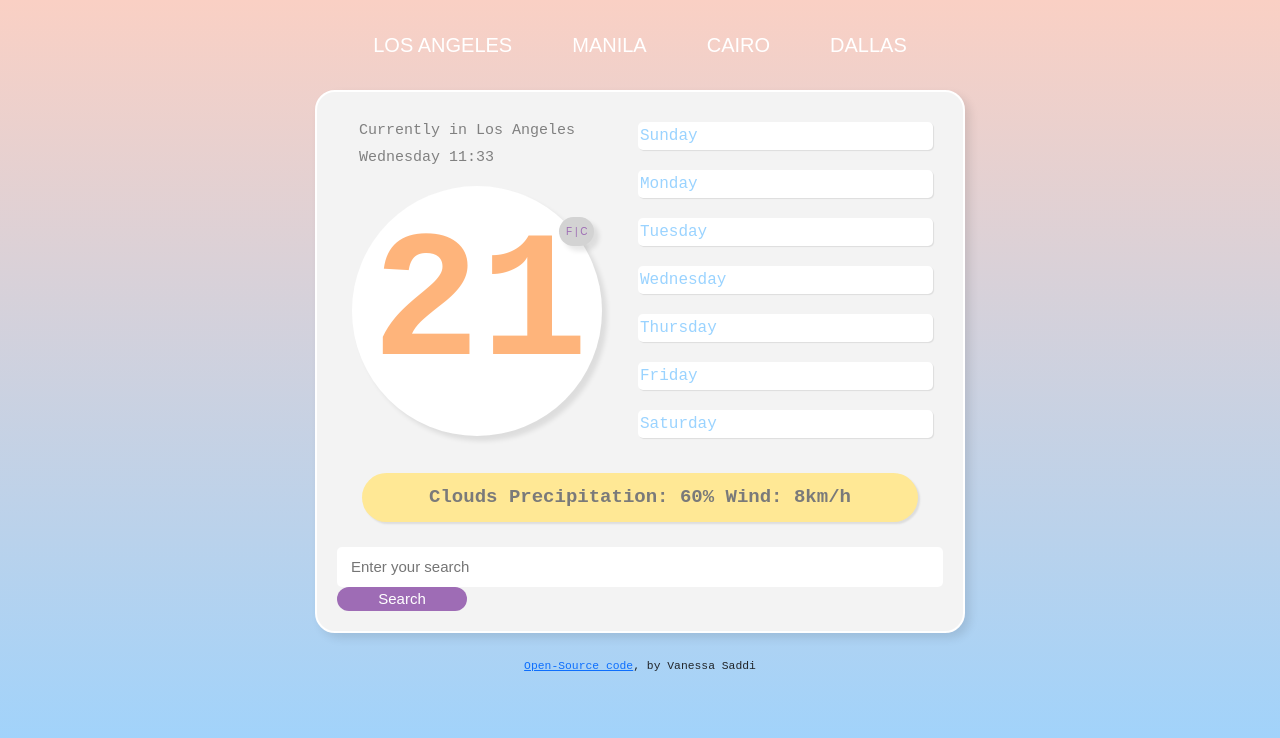
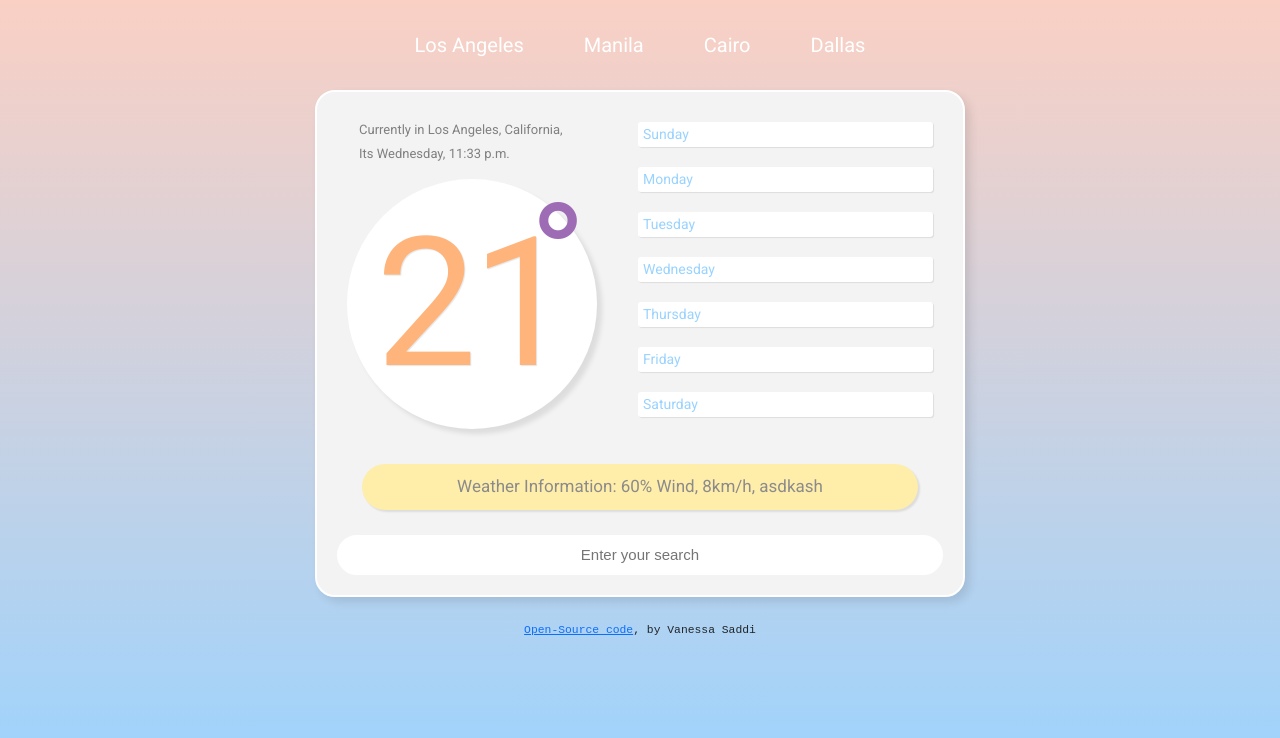
Before and after one commit to nessasaddi/Githubhosting-homework2, a plain HTML site: page index2.html in a window 1280 px wide. Drawn offline with nearby package versions, Linux system fonts and the light colour scheme.

Commit message:
BASE DONE
work from here..

```diff
--- a/index2.html
+++ b/index2.html
@@ -9,6 +9,7 @@
         integrity="sha384-9ndCyUaIbzAi2FUVXJi0CjmCapSmO7SnpJef0486qhLnuZ2cdeRhO02iuK6FUUVM" crossorigin="anonymous" />
     <link rel="stylesheet" type="text/css" href="styles2.css" />
     <script src="https://unpkg.com/axios/dist/axios.min.js"></script>
+    <link rel="stylesheet" href="https://fonts.googleapis.com/css2?family=Roboto:wght@400;700&display=swap">
 </head>
 
 <body>
@@ -34,11 +35,11 @@
         <div class="container">
                     <div class="row">
                         <div class="location">
-                            <h2>Currently in Los Angeles</h2>
+                            <h2>Currently in Los Angeles, California,</h2>
                         </div>
 
                         <div class="datetime">
-                            <h2>Wednesday 11:33</h2>
+                            <h2>Its Wednesday, 11:33 p.m.</h2>
                         </div>
 
                     <div class="temp">
@@ -46,7 +47,7 @@
                     </div>
 
                     <div class="oneclick">
-                        <button class="button">F | C</button>
+                      °
                       </div>
                 </div>
 
@@ -90,13 +91,12 @@
             </div>
 
         <div class="information">
-            Clouds Precipitation: 60% Wind: 8km/h
+            Weather Information: 60% Wind, 8km/h, asdkash
         </div>
 
         <div class="search">
             <div class="search-container">
                 <input type="text" class="searchbar" placeholder="Enter your search">
-                <button type="button" class="searchbutton">Search</button>
             </div>
     </div>
 </div>
@@ -108,7 +108,7 @@
         </small>
     </div>
 
-
+    <script src="script.js"></script>
 </body>
 
 </html>
--- a/styles2.css
+++ b/styles2.css
@@ -23,29 +23,55 @@ body {
 
 h1 {
     font-size: 180px;
-    font-family: ;
-    font-weight: bold;
+    font-weight: thin;
     color: #feb47b;
     line-height: 200px;
-    font-family: 'Courier New', Courier, monospace;
+    font-family: 'Roboto', sans-serif;
+    letter-spacing: -5px;
+    text-shadow: 1px 1px 1px rgba(0, 0, 0, 0.1);
 }
 
 h2 {
-    font-size: 15px;
-    font-family: 'Courier New', Courier, monospace;
+    font-size: 13px;
+    font-family: 'Roboto', sans-serif;
     color: grey;
 }
+
+.temp {
+    background-color: white;
+    border-radius: 200px;
+    text-align: center;
+    padding: 25px;
+    margin-top: 10px;
+    box-shadow: 5px 5px 5px rgba(0, 0, 0, 0.095);
+    height: 250px;
+    width: 250px;
+    display: absolute;
+    margin-left: 0px;
+  }
+
+  .oneclick {
+    display: absolute;
+    font-weight: bold;
+    margin-left: 175px;
+    margin-top: -275px;
+    font-size:120px;
+    color: #9e6cb5;
+    cursor: pointer;
+    transition: 0.3s;
+  }
 
 .nav-link {
     font-size: 20px;
     padding: 30px;
     color: white;
-    font-family: Arial, Helvetica, sans-serif;
-    text-transform: uppercase;
+    font-family: 'Roboto', sans-serif;
 }
 
 .nav-link:hover {
     color: #9e6cb5;
+    font-size: 22px;
+
 }
 
 .row {
@@ -54,46 +80,44 @@ h2 {
 
 .information {
     text-align: center;
-    font-family: 'Courier New', Courier, monospace;
-    font-size: 19px;
-    font-weight: bold;
-    color: rgb(122, 122, 122);
+    font-family: 'Roboto', sans-serif;
+    font-size: 17px;
+    color: rgb(139, 139, 139);
     border: 0;
     border-radius: 30px;
     padding: 10px;
-    background-color: rgb(255, 232, 149);
+    background-color: rgb(255, 237, 170);
     margin: 25px;
     box-shadow: 2px 2px 2px rgba(0, 0, 0, 0.095);
 }
 
+.information:hover {
+    background-color: rgb(255, 230, 138);
+}
+
+.col {
+    background-color: white;
+    color:#9ad3ff;
+    padding: 2px 5px;
+    border-radius: 3px;
+    box-shadow: 1px 1px 1px rgba(0, 0, 0, 0.095);
+    font-family: 'Roboto', sans-serif;
+    font-size: 14px;
+  }
+
 .searchbar {
     font-size: 15px;
     font-family: Arial, Helvetica, sans-serif;
+    text-align: center;
     color: #b1b1b184;
     border: 2px solid #ffffff;
-    border-radius: 5px;
+    border-radius: 20px;
     padding: 12px;
     height: 40px;
     width: 100%;
 }
 
-.searchbutton {
-    color: white;
-    font-size: 15px;
-    font-family: Arial, Helvetica, sans-serif;
-    width: 130px;
-    border: none;
-    border-radius: 20px;
-    background-color: #9e6cb5;
-    cursor: pointer;
-    transition: 0.3s;
-}
-
-.searchbutton:hover {
-    background-color: #882eb2;
-}
-
-.small-container {
+  .small-container {
     font-family: "Courier New", Courier, monospace;
     font-size: 13px;
     display: flex;
@@ -101,47 +125,3 @@ h2 {
     padding: 10px;
     margin: 15px;
 }
-
-.button {
-    font-size: 10px;
-    padding: 7px;
-    border-radius: 25px;
-    background-color: lightgrey;
-    color: #9e6cb5;
-    cursor: pointer;
-    border: none;
-    box-shadow: 5px 5px 5px rgba(0, 0, 0, 0.095);
-    transition: 0.3s;
-  }
-
-  .button:hover {
-    color: white;
-  }
-
-  .oneclick {
-    display: absolute;
-    margin-left: 200px;
-    margin-top: -220px;
-  }
-
-  .temp {
-    background-color: white;
-    border-radius: 200px;
-    text-align: center;
-    padding: 20px;
-    margin-top: 10px;
-    box-shadow: 5px 5px 5px rgba(0, 0, 0, 0.095);
-    height: 250px;
-    width: 250px;
-    display: absolute;
-    margin-left: 5px;
-  }
-
-  .col {
-    background-color: white;
-    color:#9ad3ff;
-    padding: 2px 2px;
-    border-radius: 5px;
-    box-shadow: 1px 1px 1px rgba(0, 0, 0, 0.095);
-    font-family: 'Courier New', Courier, monospace;
-  }
```
